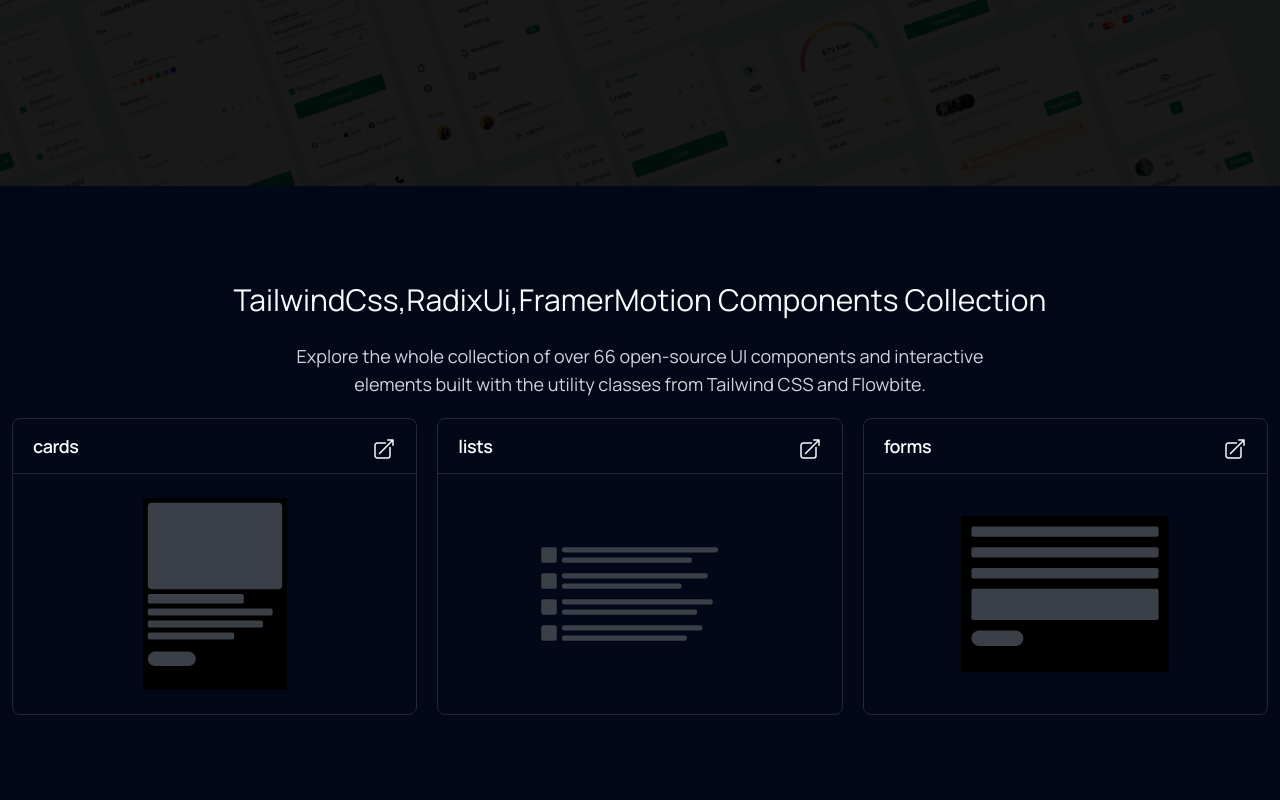
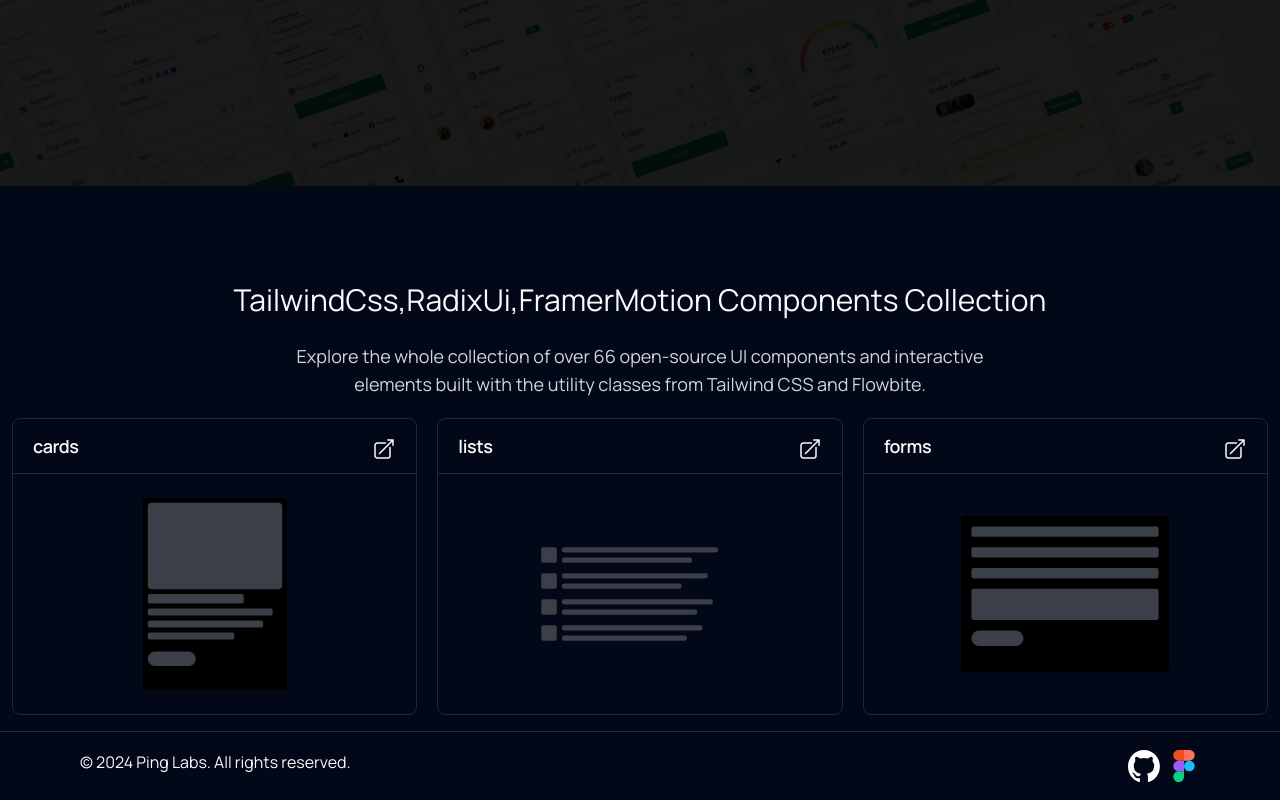
Before and after one commit to islamBelabbes/ui-haven, a Next.js app: page / in a window 1280 px wide. Shown: the part 614-1414 px from the top of the page. Before the commit the page ends 1329 px from the top, so only its background shows below. Built offline with nearby package versions, Linux system fonts and the light colour scheme.

Commit message:
add footer

```diff
--- a/src/app/(root)/layout.tsx
+++ b/src/app/(root)/layout.tsx
@@ -1,3 +1,4 @@
+import Footer from "@/components/footer";
 import Header from "@/components/header";
 
 export default function RootLayout({
@@ -7,6 +8,7 @@ export default function RootLayout({
     <>
       <Header />
       {children}
+      <Footer />
     </>
   );
 }
--- /dev/null
+++ b/src/components/footer.tsx
@@ -0,0 +1,37 @@
+import { REPO_URL } from "@/lib/constants";
+import React from "react";
+
+const RESOURCES = [
+  {
+    id: "github",
+    url: REPO_URL,
+    logo: "github.svg",
+  },
+  {
+    id: "figma",
+    url: "https://www.figma.com/community/file/1124982314884360813",
+    logo: "figma.svg",
+  },
+];
+
+function Footer() {
+  return (
+    <footer className="mt-4 flex justify-between border-t px-3 py-[18px] md:px-20">
+      <span>© 2024 Ping Labs. All rights reserved.</span>
+
+      <ul className="flex gap-2">
+        {RESOURCES.map(({ id, url, logo }) => {
+          return (
+            <li key={id} className="relative size-8">
+              <a href={url} target="_blank" rel="noreferrer">
+                <img src={logo} alt={id} className="absolute h-full w-full" />
+              </a>
+            </li>
+          );
+        })}
+      </ul>
+    </footer>
+  );
+}
+
+export default Footer;
```
Also changed, not shown: public/figma.svg (added), public/github-icon.svg (added).
